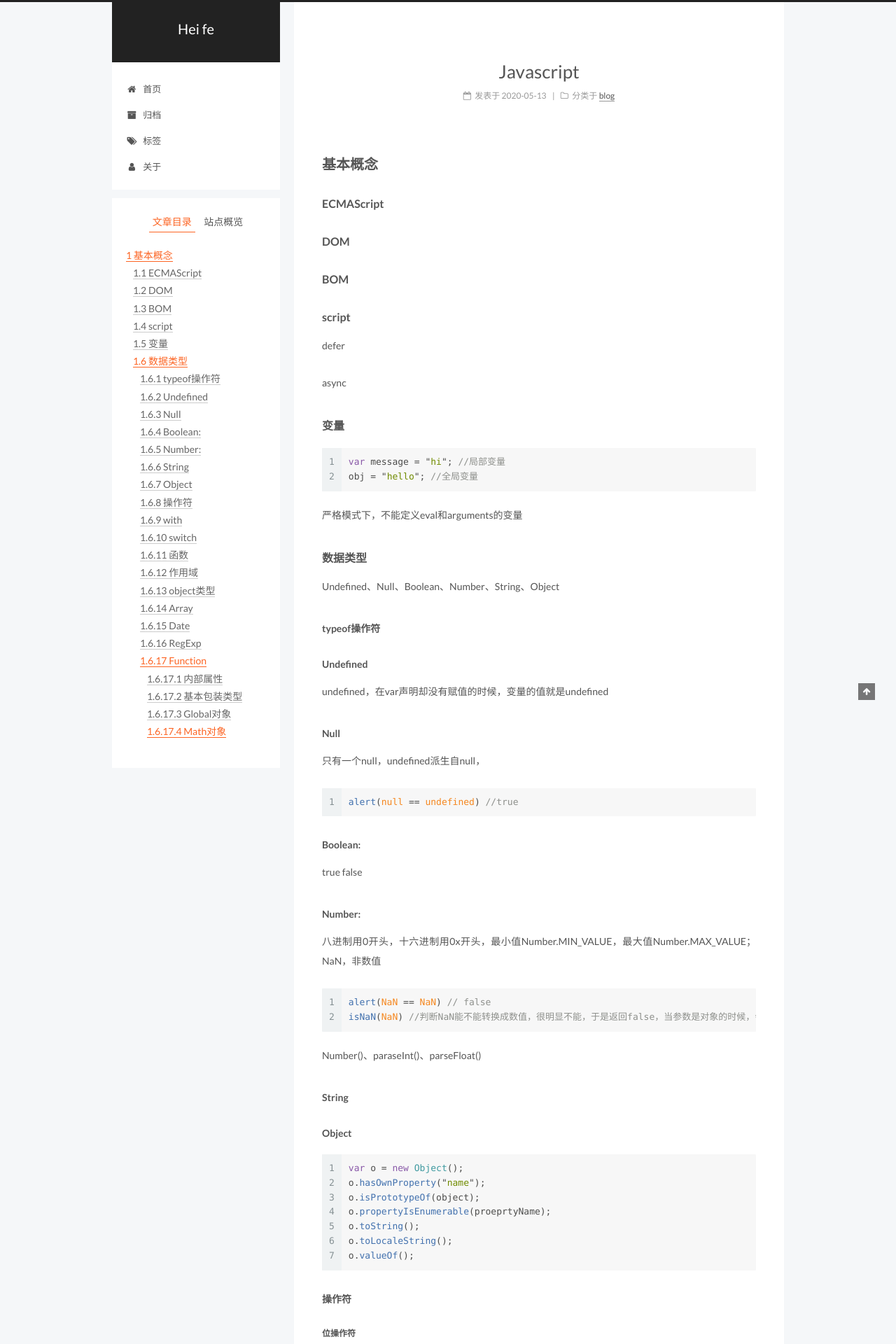
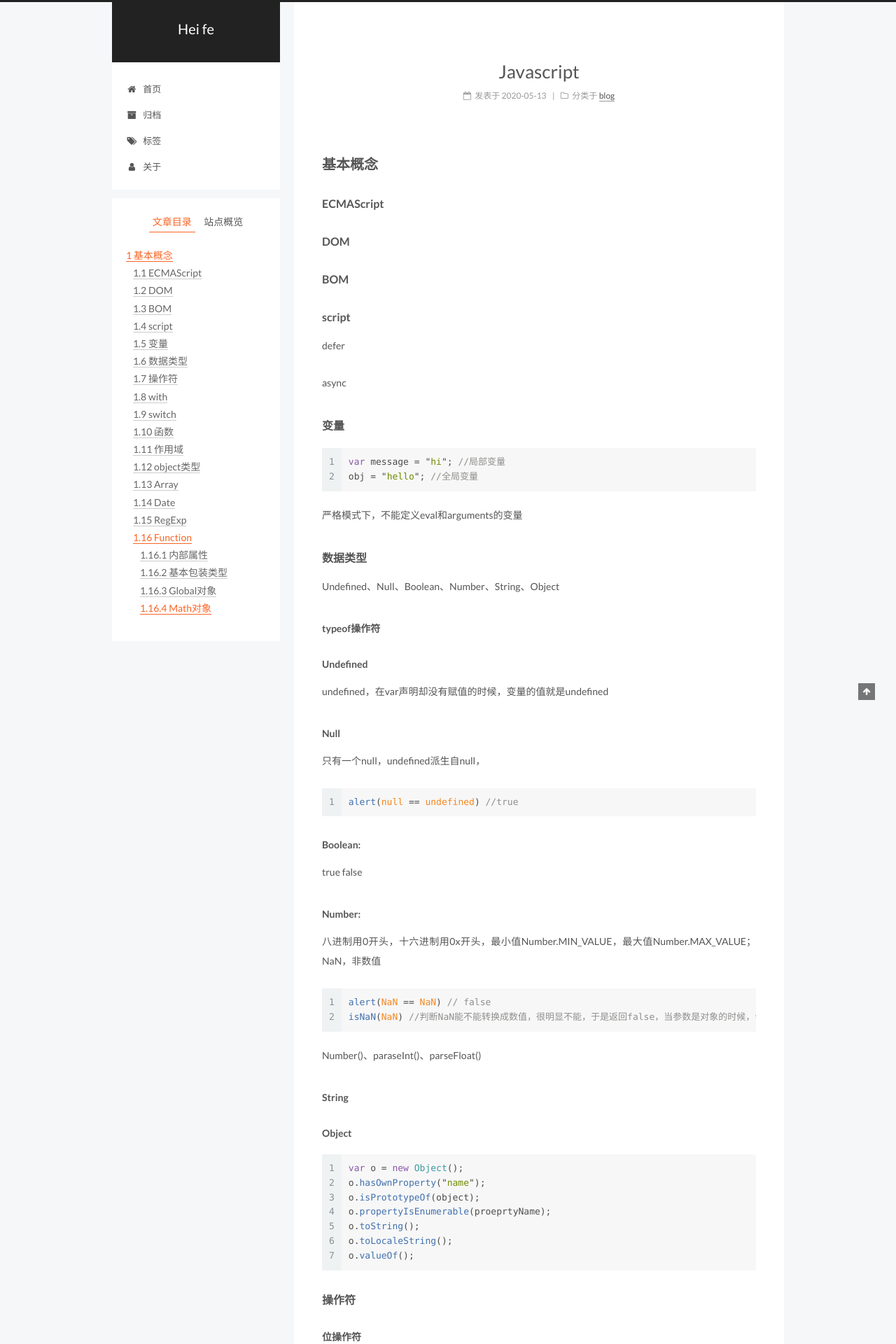
Before and after one commit to tuobashaoli/tuobashaoli.github.io, a Jekyll site: the page built from _posts/2020-05-13-javascript.markdown, in a window 1280 px wide. Shown: the top 1920 px of the page at 70% size. Built offline with Jekyll 4.4.1, drawn with Linux system fonts in a browser that asks for light colours; comment, search, counter and statistics services are not loaded; some of the changed text lies outside the part shown.

Commit message:
update javascript

````diff
--- a/_posts/2020-05-13-javascript.markdown
+++ b/_posts/2020-05-13-javascript.markdown
@@ -76,15 +76,15 @@ o.toLocaleString();
 o.valueOf();
 ```
 
-##### 操作符
+#### 操作符
 
-###### 位操作符
+##### 位操作符
 
 ```javascript
 ~、&、|、^、有符号右移>>、无符号右移>>>
 ```
 
-###### 相等操作符
+##### 相等操作符
 
 ```javascript
 "5" == 5 // true
@@ -97,7 +97,7 @@ null == 0 //false
 "55" !== 55 //true 因为不转换就不相同了，实际是因为类型不同，也就是类型和数值都要一样
 ```
 
-##### with
+#### with
 
 ```
 with(location) {
@@ -105,17 +105,17 @@ with(location) {
 }
 ```
 
-##### switch
+#### switch
 
 比较的时候使用的是全等操作符
 
-##### 函数
+#### 函数
 
-###### 参数
+##### 参数
 
 很松散，定义的参数不一定在调用时传参，也可以在函数内使用argument(这个类似数组)访问传入的参数，
 
-##### 作用域
+#### 作用域
 
 没有块级作用域
 
@@ -128,7 +128,7 @@ alert(color) //"blue"
 
 var定义的变量会绑定到当前的环境，如果没有用var定义，则会将变量变成全局变量
 
-##### object类型
+#### object类型
 
 ```javascript
 var obj = new object();
@@ -140,7 +140,7 @@ var person = {
 person["name"] //gsl
 person.name //gsl
 ```
-##### Array
+#### Array
 
 ```javascript
 var colors = new Array();
@@ -179,13 +179,13 @@ colors3.indexof("yellow")
 colors3.lastindexof("red")
 ```
 
-##### Date
+#### Date
 
 ```javascript
 var now = new Date();
 ```
 
-##### RegExp
+#### RegExp
 
 ```javascript
 var expression = /pattern/flag ;
@@ -206,29 +206,28 @@ var matches = pattern2.exec("cat bat a cat");
 pattern.test("cat") //返回true或者false
 ```
 
-##### Function
+#### Function
 
-###### 内部属性
+##### 内部属性
 
-####### arguments
+###### arguments
 
 arguments.callee,指向拥有这个arguments对象的函数
 
-####### this
+###### this
 
 在全局环境中调用函数时，函数中的this就是window
 
-####### caller属性
+###### caller属性
 
 显示函数的调用者，严格模式下不能使用
-
-####### length属性
+###### length属性
 
 函数期望接收的参数的个数
 
-####### prototype属性
+###### prototype属性
 
-###### 基本包装类型
+##### 基本包装类型
 
 对基本类型的包装，自动创建的基本包装类型的对象，只存在于一行代码执行瞬间。
 
@@ -243,11 +242,11 @@ var num = new Number(2);
 alert(typeof num);// object
 ```
 
-####### Boolean
+###### Boolean
 
 建议不要用，因为基本包装类型在需要真值时都会被转成true
 
-####### Number
+###### Number
 
 ```javascript
 var num = 10;
@@ -262,7 +261,7 @@ var num = 99;
 alert(num.toPercision(1)); //
 ```
 
-####### String
+###### String
 
 ```javascript
 var ss = "string code";
@@ -302,7 +301,7 @@ var result = text.split(",",1);// ["cat"]
 var result = text.localeCompare("hehe");//1,大多数是这样的
 ```
 
-###### Global对象
+##### Global对象
 
 ```javascript
 var uri = "http://www.baidu.com/hello world";
@@ -314,4 +313,4 @@ eval("alert('hi')");//看起来像是创造了一个子进程，在子进程里
 
 window.innerWidth //1920
 ```
-###### Math对象
+##### Math对象
````
